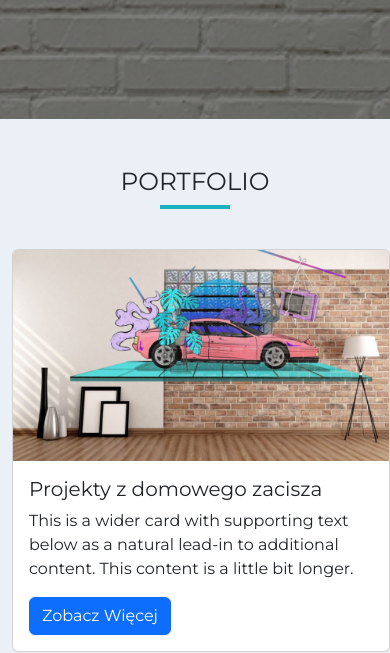
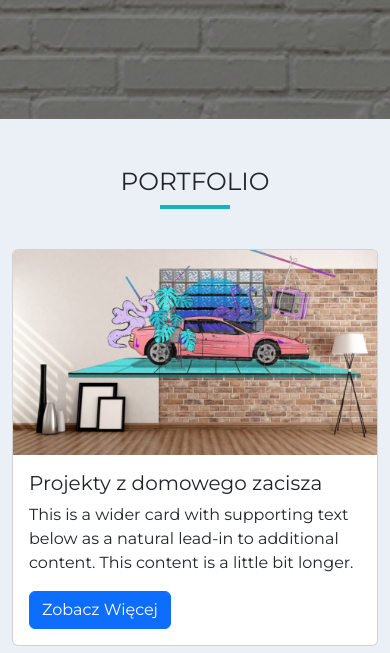
Before and after one commit to DanielChcki/Kreator, a plain HTML site: page index.html in a window 390 px wide. Shown: the part 3435-4088 px from the top of the page. Drawn offline with nearby package versions, Linux system fonts and the light colour scheme.

Commit message:
remove last change

```diff
--- a/sass/style.scss
+++ b/sass/style.scss
@@ -203,8 +203,7 @@ header {
 	}
 }
 
-.portfolio {position: relative;
-	height: 100vh;
+.portfolio {
 	.carousel slide {
 		width: 800px;
 		height: 20px;
@@ -213,10 +212,7 @@ header {
 		margin-top: 10%;
 		position: relative;
 	}
-	.container-mobile {
-		position: absolute;
-		height: 100vh;
-	}
+
 	h5 {
 		a {
 			color: $white;
```
Also changed, not shown: css/style.css, 1 other file.
